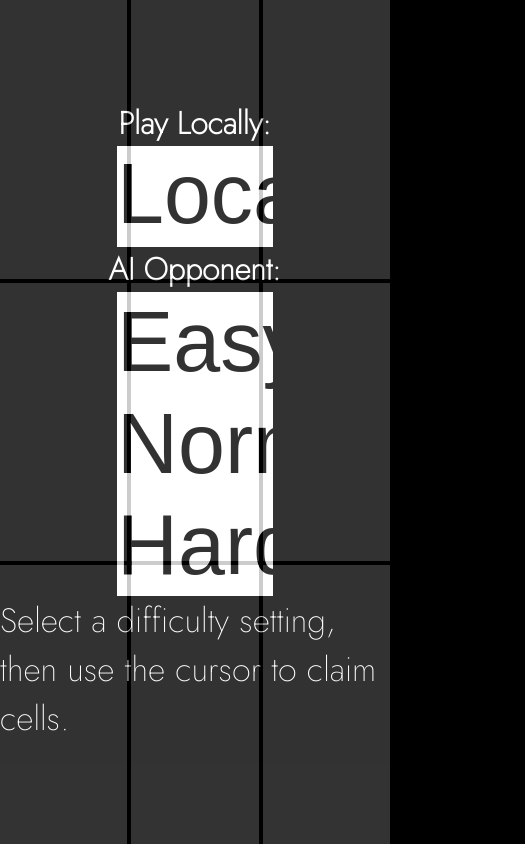
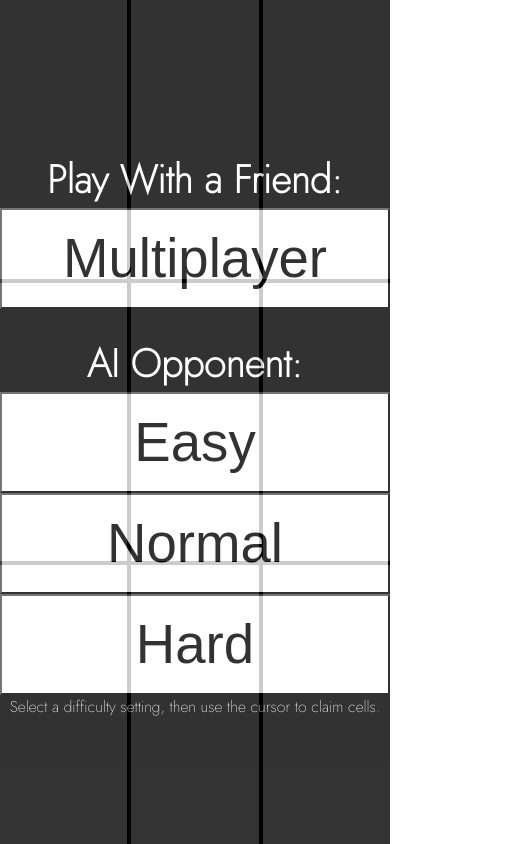
Before and after one commit to WarssayH/Tic-Tac-Toe, a plain HTML site: page index.html in a window 390 px wide. Shown: the whole page, 525 px wide, since content can reach past the window. Drawn offline with Linux system fonts and the light colour scheme.

Commit message:
Minor desktop changes, font size for mobile devices adjusted

```diff
--- a/function.js
+++ b/function.js
@@ -159,7 +159,7 @@ function takeTurn() {
 
     while (choice === null) {
         console.log("Guess.")
-        id = randomIntInterval(0, 8);                                    // If no cells led to immediate victory, pick a random cell to claim
+        id = randomIntInterval(0, 8);                                    // If no cell was chosen, pick a random cell to claim
         if (boardState[id] === "") choice = id;                          // If the cell we randomly chose is unclaimed, use it
     }
 
--- a/index.html
+++ b/index.html
@@ -10,8 +10,8 @@
     </head>
     <body>
         <div id="opponentOptions" class="active">
-            <h1 id="localHeader">Play Locally:</h1>
-                <button id="local">Local Multiplayer</button>
+            <h1 id="localHeader">Play With a Friend:</h1>
+                <button id="local">Multiplayer</button>
             <h1 id="difficultyHeader">AI Opponent:</h1>
                 <button id="easy">Easy</button>
                 <button id="normal">Normal</button>
--- a/style.css
+++ b/style.css
@@ -1,25 +1,20 @@
 @import url(https://fonts.googleapis.com/css2?family=Jost:wght@200&display=swap);
 
-/* Setting all margin, border, and padding to 0 for convienience. */
-*, *::before, *::after {
+/* Styling of the body. */
+* {
+    overflow: hidden;
     margin: 0;
-    border: 0;
     padding: 0;
-}
-
-/* Styling of the body. */
-body {
-    overflow: hidden;
-    background-color: black;
 }
 
 /* Styling of the board. */
 #board {
     display: grid;
     grid-template-columns: repeat(3, 1fr);
-    grid-gap: 4px;
     height: 100vh;
     width: 100vw;
+    background-color: black;
+    gap: 4px 4px;
 }
 
 /* Styling for all cells. */
@@ -142,17 +137,22 @@ body {
     font-size: 10vh;
     height: 12vh;
     width: 40vw;
-    margin: 0px;
-    padding: 0px;
+    opacity: 1;
     background-color: white;
 }
 
+#local {
+    width: 60vw;
+}
+
 #localHeader, #difficultyHeader {
-    font-size: 8vw;
+    padding-top: 3vh;
+    font-size: 10vh;
 }
 
 #instruction {
     font-size: 4vh;
+    text-align: center;
 }
 
 /* Font size for the results of the previous match */
@@ -176,8 +176,10 @@ body {
 /*
   Change the cell and mark proportions to be based off the view width rather than height
   when we enter portrait mode, for a smooth transition between each.
+
+  Change the menu button font sizes
 */
-@media only screen and (orientation: portrait) {
+@media only screen and (max-aspect-ratio: 8 / 10) {
     .cell.x::before, .cell.x::after,
     #board.x .cell:not(.x):not(.o):hover::before,
     #board.x .cell:not(.x):not(.o):hover::after {
@@ -191,4 +193,22 @@ body {
         height: 30vw;
         width: 30vw;
     }
+
+    #local, #easy, #normal, #hard {
+        font-size: 14vw;
+        width: 100vw;
+    }
+
+    #localHeader, #difficultyHeader {
+        padding-top: 3vh;
+        font-size: 10vw;
+    }
+
+    #instruction {
+        font-size: 4vw;
+    }
+
+    #restart {
+        font-size: 4vw;
+    }
 }
```
